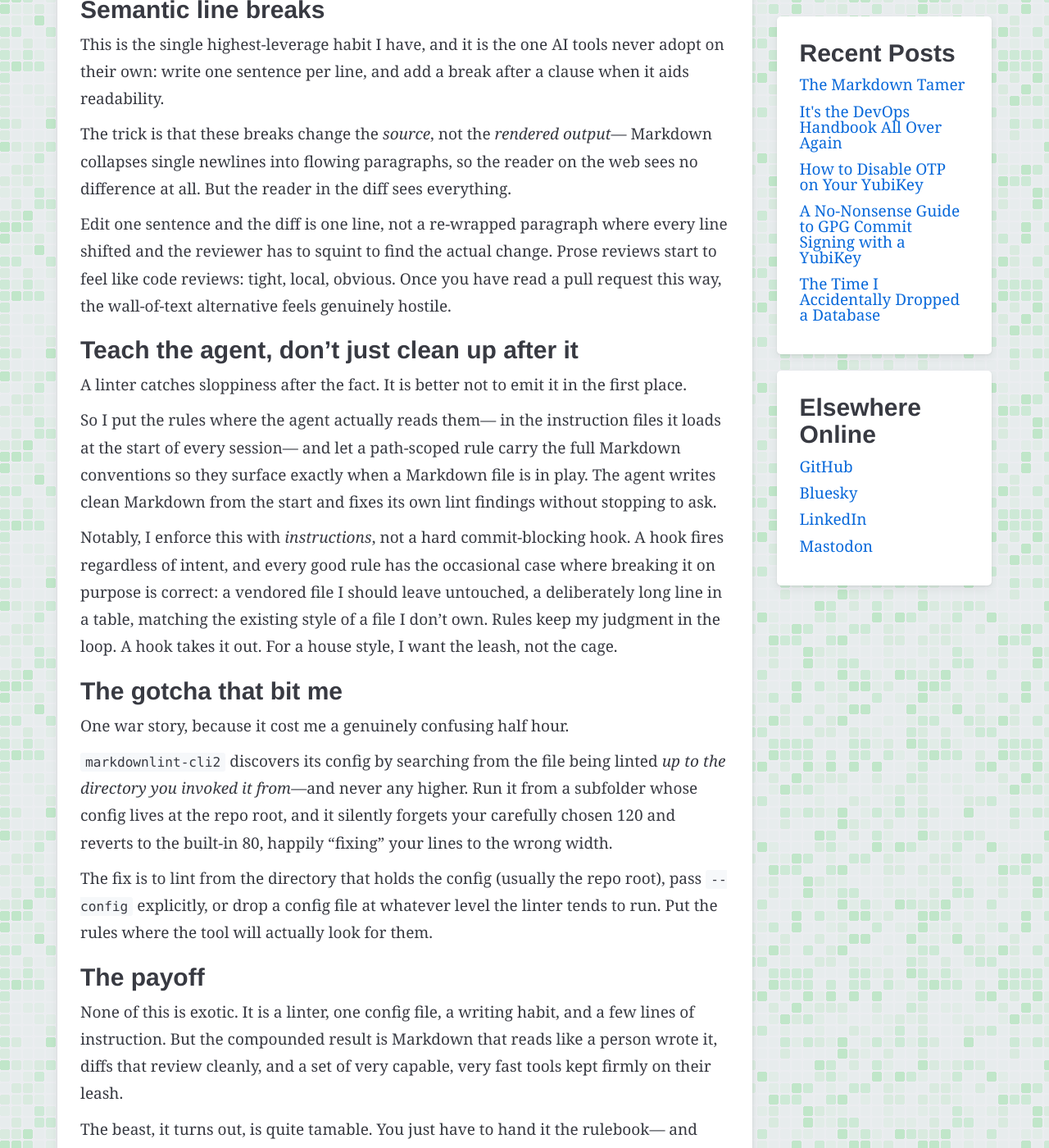
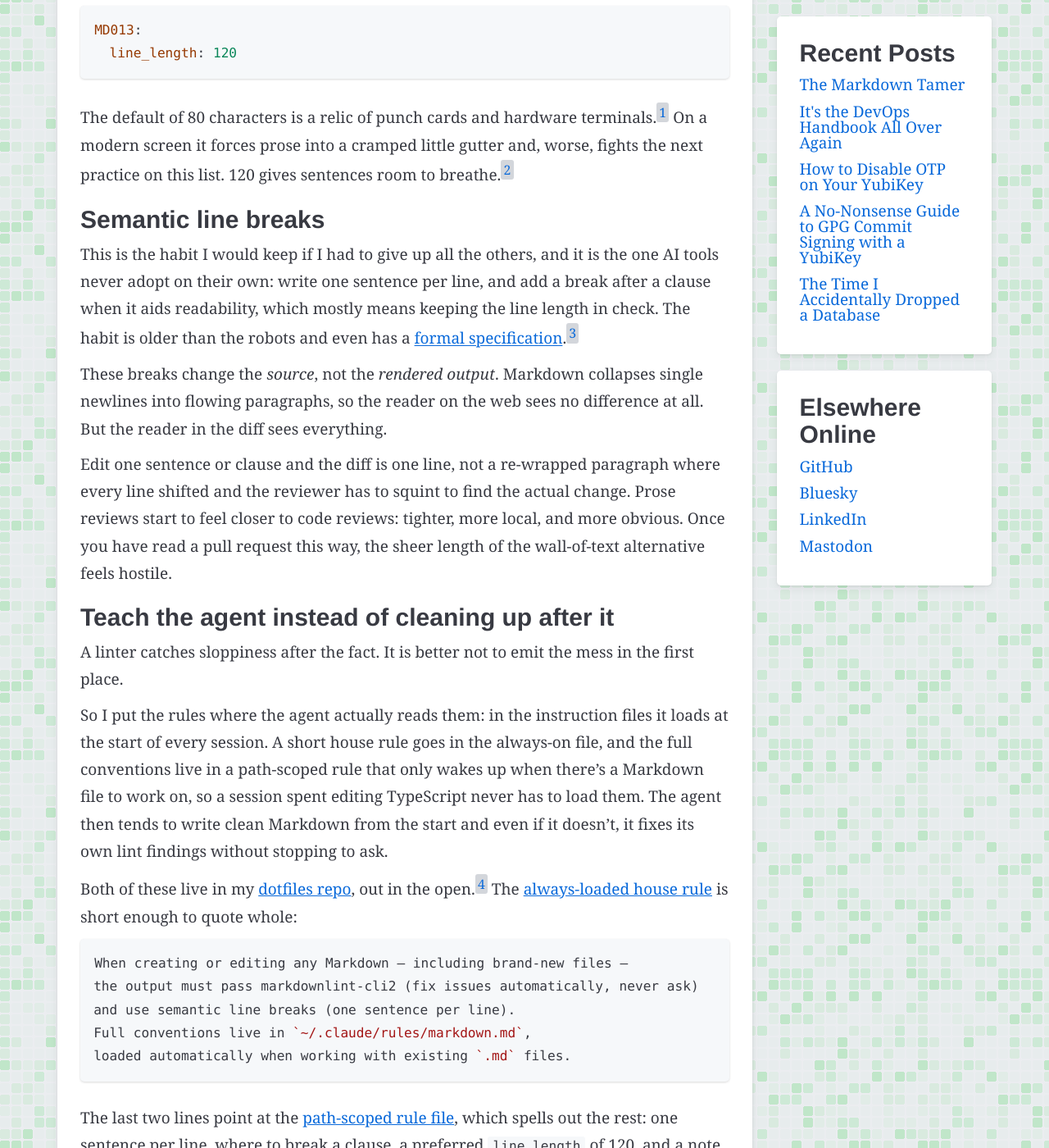
Before and after one commit to ryanspletzer/ryanspletzer.github.io, a Jekyll site: the page built from _posts/2026-07-04-the-markdown-tamer.md, in a window 1280 px wide and 1400 px high, scrolled down 1549 px. Shown: the whole window at 82% size. Built offline with Jekyll 4.4.1, drawn with Linux system fonts in a browser that asks for light colours; some of the changed text lies outside the part shown.

Commit message:
Revise The Markdown Tamer through collaborative review
- Add origin story, lint-every-language argument, and dotfiles excerpts
  with commit-pinned links
- Add Indiana Jones whip closing and Jurassic Park fence analogy
- Resolve the beast's identity in the closing: the agent, not the Markdown
- Add footnotes: sembr spec's 80-char irony, line-length counterweight
  (GitHub scrolling, Tahoe's new 120x30 Terminal default), public-dotfiles
  secrets discipline
- Wordsmith throughout: cull em dashes and AI-isms, fix fragments,
  verify factual claims (MD029 renumbering, config discovery, Tahoe
  terminal geometry)

Co-Authored-By: Claude Fable 5 <noreply@anthropic.com>

````diff
--- a/_posts/2026-07-04-the-markdown-tamer.md
+++ b/_posts/2026-07-04-the-markdown-tamer.md
@@ -1,11 +1,12 @@
 ---
 layout: post
 title: The Markdown Tamer
-date: 2026-07-04 00:00:00
+date: 2026-07-02 00:00:00
 description: >
-  AI coding tools are fast, but they emit feral Markdown—
-  300-character lines, mangled lists, headings that skip levels,
-  trailing whitespace everywhere.
+  AI coding tools are fast,
+  but they emit feral Markdown—300-character lines, mangled lists,
+  headings that skip levels, jagged tables,
+  and more idiosyncrasies that I can't stand.
   Here are the practices I use to tame it:
   a linter as the source of truth, semantic line breaks,
   and teaching the agent to clean up after itself.
@@ -21,18 +22,19 @@ AI coding tools have gotten remarkably good at a great many things.
 
 Producing tidy Markdown is not one of them.
 
-Ask one to write a README and the prose might be excellent,
+Ask one to write a README and the prose might be good,
 but it arrives wrapped in 300-character lines,
 a mix of `-` and `*` bullet markers,
 headings that leap from `##` straight to `####`,
-and trailing whitespace lurking at the end of half the lines.
+and tables that render correctly but sit jagged in the source,
+their columns wandering out of alignment.
 The content is fine.
 The formatting is feral.
 
-That matters more than it might sound,
-because Markdown has quietly become the lingua franca of working with AI.
-Prompts, plans, design docs, commit bodies, the very rule files that steer the agents—
-an enormous amount of it is Markdown,
+That matters more than it might seem,
+because somewhere along the way Markdown became the lingua franca of working with AI.
+Prompts, plans, design docs, commit bodies, the rule files that steer the agents:
+the overwhelmingly vast majority of it is Markdown,
 read by machines and by humans in equal measure.
 And I am the human.
 I want the stuff I read all day to be pleasant to read
@@ -41,77 +43,116 @@ and clean to diff.
 So over time I've assembled a small kit of practices to keep the beast on a leash.
 None of them are clever.
 Together they are the difference between Markdown I enjoy
-and Markdown I merely tolerate.
+and Markdown that makes my eyes bleed.
+
+Taming the Markdown was the very first thing I did
+when I started working seriously with Claude Code.
+Before any real project, before a single line of application code,
+I sat down and taught it to stop handing me feral output,
+because I could not stand reading what it produced.
 
 ## A linter is the source of truth
 
 The foundation is [markdownlint-cli2](https://github.com/DavidAnson/markdownlint-cli2),
 and the house rule is deliberately blunt:
-Markdown output must pass the linter, and issues get fixed automatically—
+Markdown output must pass the linter, and issues get fixed automatically.
 I never want to be asked whether to lint.
 
 This turns a fuzzy, bikeshed-prone question ("does this look okay?")
-into a boolean the machine can answer.
+into deterministic feedback the model can handle.
 Consistent list markers, heading increments, blank lines around fences,
-the dreaded ordered-list renumbering—
+the dreaded ordered-list renumbering:
 all of it stops being a matter of taste and becomes a check that either passes or doesn't.
+
+And this rule isn't really about Markdown.
+Making a linter the source of truth is the right posture for every language the agent touches;
+Markdown is just the one where the rule often implicitly and lazily gets skipped.
+Nobody ships unlinted TypeScript on purpose,
+yet somehow prose gets a pass.
+It shouldn't.
 
 ## One config, checked in
 
 I keep a `.markdownlint.yaml` at the repo root, committed alongside the code.
-Two opinions travel in it everywhere.
+Two opinions travel with it everywhere.
 
-First, YAML, not JSONC.
-A linting config is prose about prose;
-it should be as readable as the thing it governs.
+The first is YAML over JSONC.
+YAML is easier for humans to read.
 
-Second, I raise the line length:
+The second is a longer line length:
 
 ```yaml
 MD013:
   line_length: 120
 ```
 
-The default of 80 columns is a relic of punch cards and hardware terminals.[^eighty]
+The default of 80 characters is a relic of punch cards and hardware terminals.[^eighty]
 On a modern screen it forces prose into a cramped little gutter
 and, worse, fights the next practice on this list.
-120 gives sentences room to breathe.
+120 gives sentences room to breathe.[^one-twenty]
 
 ## Semantic line breaks
 
-This is the single highest-leverage habit I have,
+This is the habit I would keep if I had to give up all the others,
 and it is the one AI tools never adopt on their own:
 write one sentence per line,
-and add a break after a clause when it aids readability.
+and add a break after a clause when it aids readability,
+which mostly means keeping the line length in check.
+The habit is older than the robots
+and even has a [formal specification][sembr].[^spec-eighty]
 
-The trick is that these breaks change the *source*, not the *rendered output*—
+These breaks change the *source*, not the *rendered output*.
 Markdown collapses single newlines into flowing paragraphs,
 so the reader on the web sees no difference at all.
 But the reader in the diff sees everything.
 
-Edit one sentence and the diff is one line,
+Edit one sentence or clause and the diff is one line,
 not a re-wrapped paragraph where every line shifted
 and the reviewer has to squint to find the actual change.
-Prose reviews start to feel like code reviews:
-tight, local, obvious.
+Prose reviews start to feel closer to code reviews:
+tighter, more local, and more obvious.
 Once you have read a pull request this way,
-the wall-of-text alternative feels genuinely hostile.
+the sheer length of the wall-of-text alternative feels hostile.
 
-## Teach the agent, don't just clean up after it
+## Teach the agent instead of cleaning up after it
 
 A linter catches sloppiness after the fact.
-It is better not to emit it in the first place.
+It is better not to emit the mess in the first place.
 
-So I put the rules where the agent actually reads them—
-in the instruction files it loads at the start of every session—
-and let a path-scoped rule carry the full Markdown conventions
-so they surface exactly when a Markdown file is in play.
-The agent writes clean Markdown from the start
-and fixes its own lint findings without stopping to ask.
+So I put the rules where the agent actually reads them:
+in the instruction files it loads at the start of every session.
+A short house rule goes in the always-on file,
+and the full conventions live in a path-scoped rule
+that only wakes up when there's a Markdown file to work on,
+so a session spent editing TypeScript never has to load them.
+The agent then tends to write clean Markdown from the start
+and even if it doesn't, it fixes its own lint findings without stopping to ask.
+
+Both of these live in my [dotfiles repo][dotfiles], out in the open.[^secrets]
+The [always-loaded house rule][house-rule] is short enough to quote whole:
+
+```markdown
+When creating or editing any Markdown — including brand-new files —
+the output must pass markdownlint-cli2 (fix issues automatically, never ask)
+and use semantic line breaks (one sentence per line).
+Full conventions live in `~/.claude/rules/markdown.md`,
+loaded automatically when working with existing `.md` files.
+```
+
+The last two lines point at the [path-scoped rule file][markdown-rule],
+which spells out the rest:
+one sentence per line, where to break a clause, a preferred `line_length` of 120,
+and a note to self about the config-discovery trap I am about to describe.
+Both file links are pinned to a specific commit,
+because a dotfiles repo is a living thing
+and mine may have drifted by the time you are reading this.
 
 Notably, I enforce this with *instructions*, not a hard commit-blocking hook.
-A hook fires regardless of intent,
-and every good rule has the occasional case where breaking it on purpose is correct:
+A hook fires regardless of intent.
+It's the electrified perimeter fence at Jurassic Park:
+it can't tell a raptor testing the wire for weak spots
+from a human who needs to scale it intentionally.
+And every good rule has the occasional case where breaking it on purpose is correct:
 a vendored file I should leave untouched,
 a deliberately long line in a table,
 matching the existing style of a file I don't own.
@@ -121,10 +162,11 @@ For a house style, I want the leash, not the cage.
 
 ## The gotcha that bit me
 
-One war story, because it cost me a genuinely confusing half hour.
+One war story deserves its own section,
+because it cost me a confusing half hour.
 
 `markdownlint-cli2` discovers its config by searching from the file being linted
-*up to the directory you invoked it from*—and never any higher.
+*up to the directory you invoked it from*, and never any higher.
 Run it from a subfolder whose config lives at the repo root,
 and it silently forgets your carefully chosen 120
 and reverts to the built-in 80,
@@ -137,19 +179,63 @@ Put the rules where the tool will actually look for them.
 
 ## The payoff
 
-None of this is exotic.
+None of this is all that exotic.
 It is a linter, one config file, a writing habit, and a few lines of instruction.
-But the compounded result is Markdown that reads like a person wrote it,
-diffs that review cleanly,
-and a set of very capable, very fast tools
-kept firmly on their leash.
+But the practices compound.
+The Markdown reads more like a person wrote it,
+the diffs review cleanly,
+and the very capable, very fast AI coding tools stay firmly on their leash.
 
-The beast, it turns out, is quite tamable.
-You just have to hand it the rulebook—
-and keep the whip within reach.
+The beast, of course, was never the Markdown;
+text has no will of its own.
+The beast is the agent that writes it,
+and it is tamable.
+You hand it the rulebook,
+and you keep the whip within reach.
+When a young Indiana Jones tumbled into the lion's car of a circus train,
+the whip was simply the thing hanging within reach,
+and he kept it for the rest of his career.
+Mine is a linter.
+It is less cinematic, but it cracks just as well.
 
 [^eighty]:
     Eighty columns is the width of an IBM punch card,
     which became the width of a terminal,
-    which became the default nobody ever questioned.
+    which became the default nobody questioned for half a century.
     Your Markdown does not run on a punch card.
+
+[^one-twenty]:
+    This is not an argument for endless lines;
+    I still try to stay within 120 characters.
+    GitHub used to make you scroll sideways to read a long line,
+    and though that old annoyance has been resolved,
+    a side-by-side diff or a default-sized terminal still rewards shorter lines.
+    (Apple's Terminal opened at 80×24 out of the box for decades,
+    keeping the punch card alive well past its funeral,
+    but as of macOS Tahoe it opens at 120×30,
+    the same size Windows Terminal has shipped for years.
+    The defaults are converging on 120,
+    so my config is in good company.)
+    Raw text aside, even rendered output in a browser is easier to read
+    when it does not stretch the full width of a monitor;
+    human eyes benefit from a modest line length.
+
+[^spec-eighty]:
+    The pedants in the audience will note that the specification
+    recommends a maximum line length of 80 characters,
+    the very default the previous section dismissed as a punch-card relic.
+    It is a SHOULD, not a MUST,
+    and I am exercising my right to disagree with the optional part.
+
+[^secrets]:
+    A public dotfiles repo is also a marvelous forcing function for keeping your disk honest.
+    Nothing concentrates the mind like knowing the whole world can read your home directory:
+    zero secrets on disk, zero secrets in git.
+    I pull the ngrok token, the npm token, and their friends
+    from the macOS keychain at runtime,
+    like a real adult.
+
+[dotfiles]: https://github.com/ryanspletzer/macos-dotfiles
+[sembr]: https://sembr.org/
+[house-rule]: https://github.com/ryanspletzer/macos-dotfiles/blob/65c98b5ea29f8681ed315177c3abd8757c500788/.claude/CLAUDE.md
+[markdown-rule]: https://github.com/ryanspletzer/macos-dotfiles/blob/65c98b5ea29f8681ed315177c3abd8757c500788/.claude/rules/markdown.md
````
